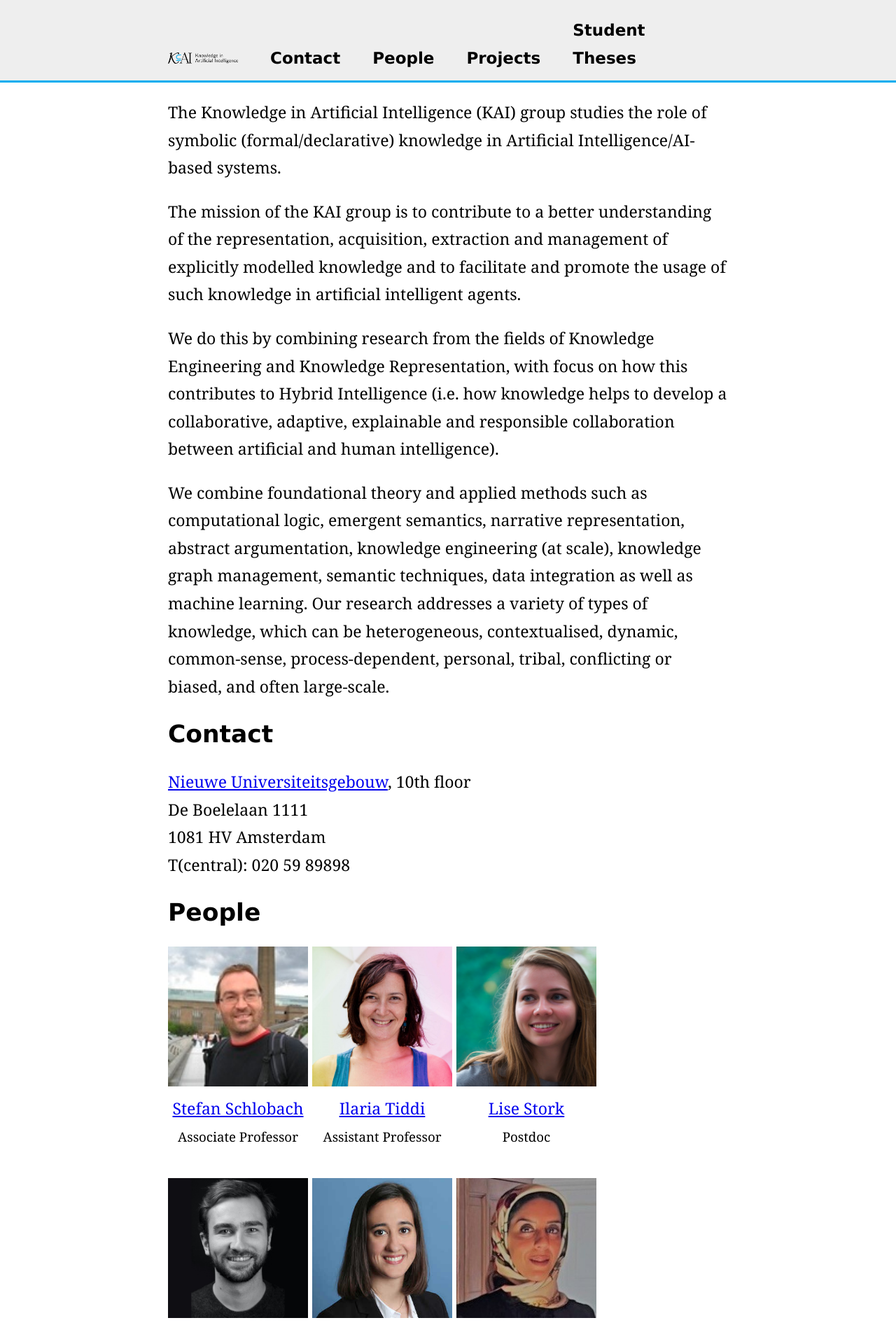
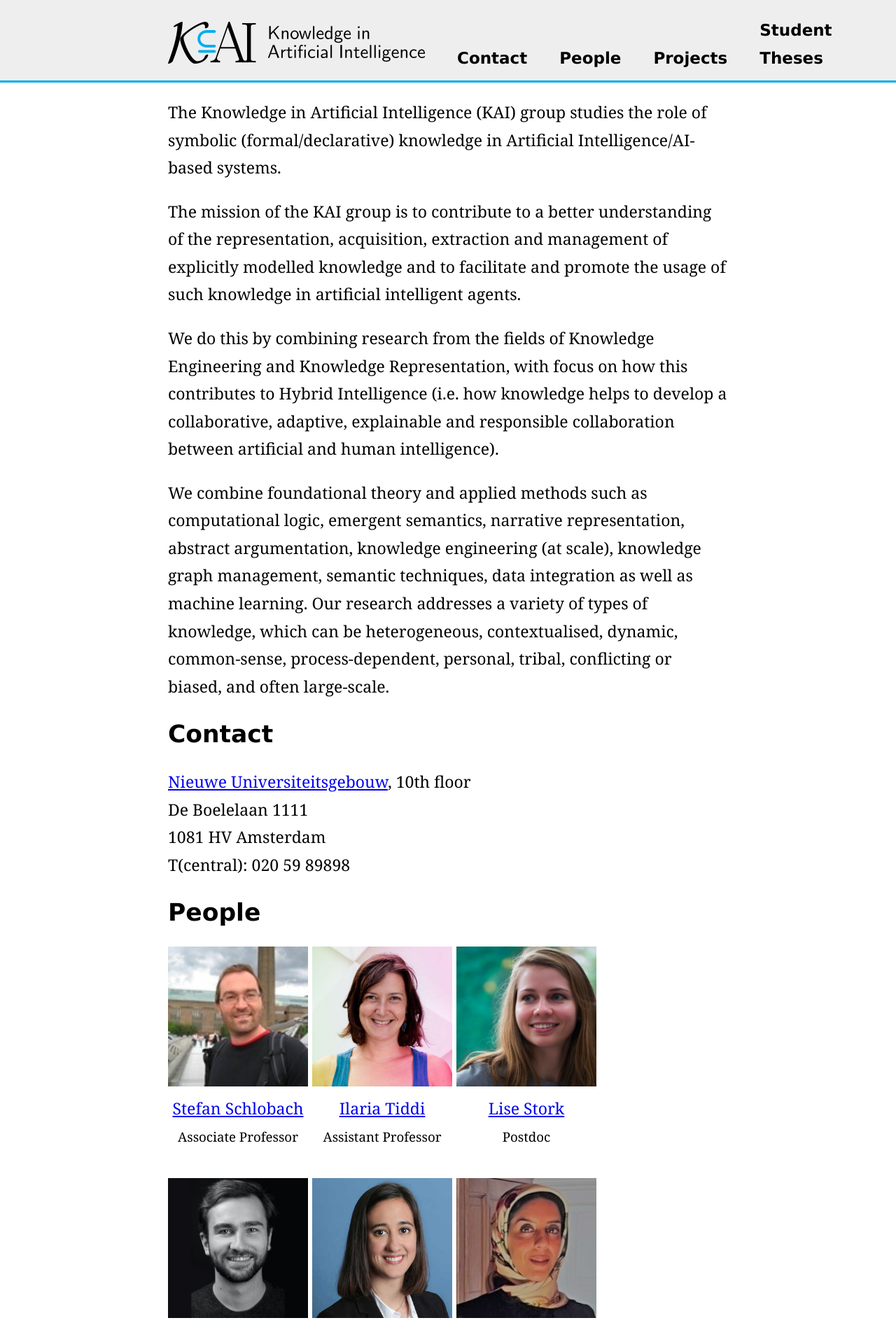
Before and after one commit to kai-vu/site, a Jekyll site: the page built from index.md, in a window 1280 px wide. Shown: the top 1904 px of the page at 70% size. Built offline with Jekyll 4.4.1, drawn with Linux system fonts in a browser that asks for light colours; our own code applies the rules of GitHub Pages for plain Markdown files.

Commit message:
Update index.md

```diff
--- a/index.md
+++ b/index.md
@@ -3,7 +3,7 @@ title: Knowledge and AI
 ---
 
 <nav><ul>
-<li class="home"><a href="/"><img src="../../images/logos/KAI_logo_noborder.png" alt="KAI" width="100"/></a></li>
+<li class="home"><a href="/"><img src="../../images/logos/KAI_logo_noborder.png" alt="KAI"/></a></li>
 <li><a href="#contact">Contact</a></li>
 <li><a href="#people">People</a></li>
 <li><a href="#projects">Projects</a></li>
```
